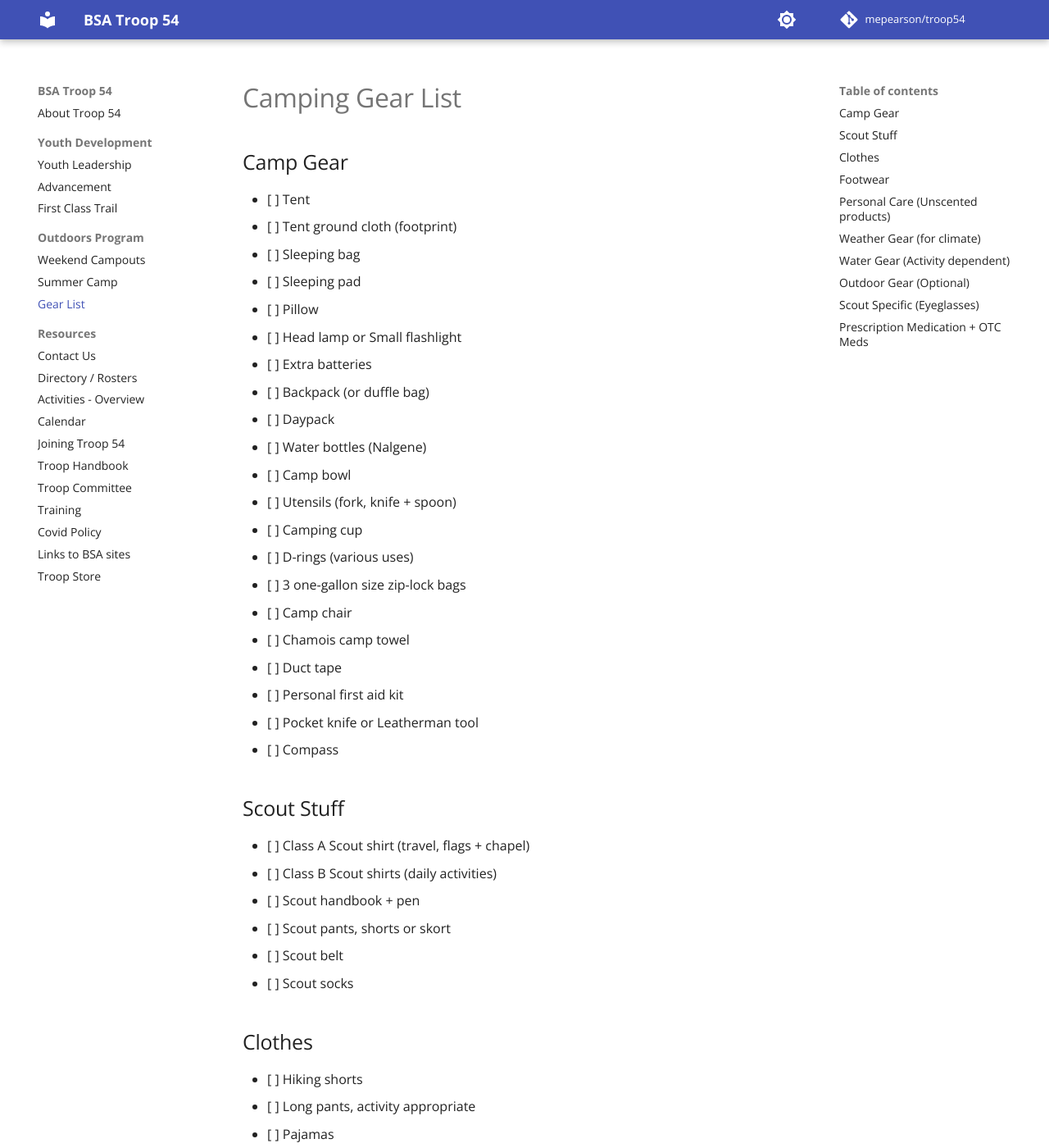
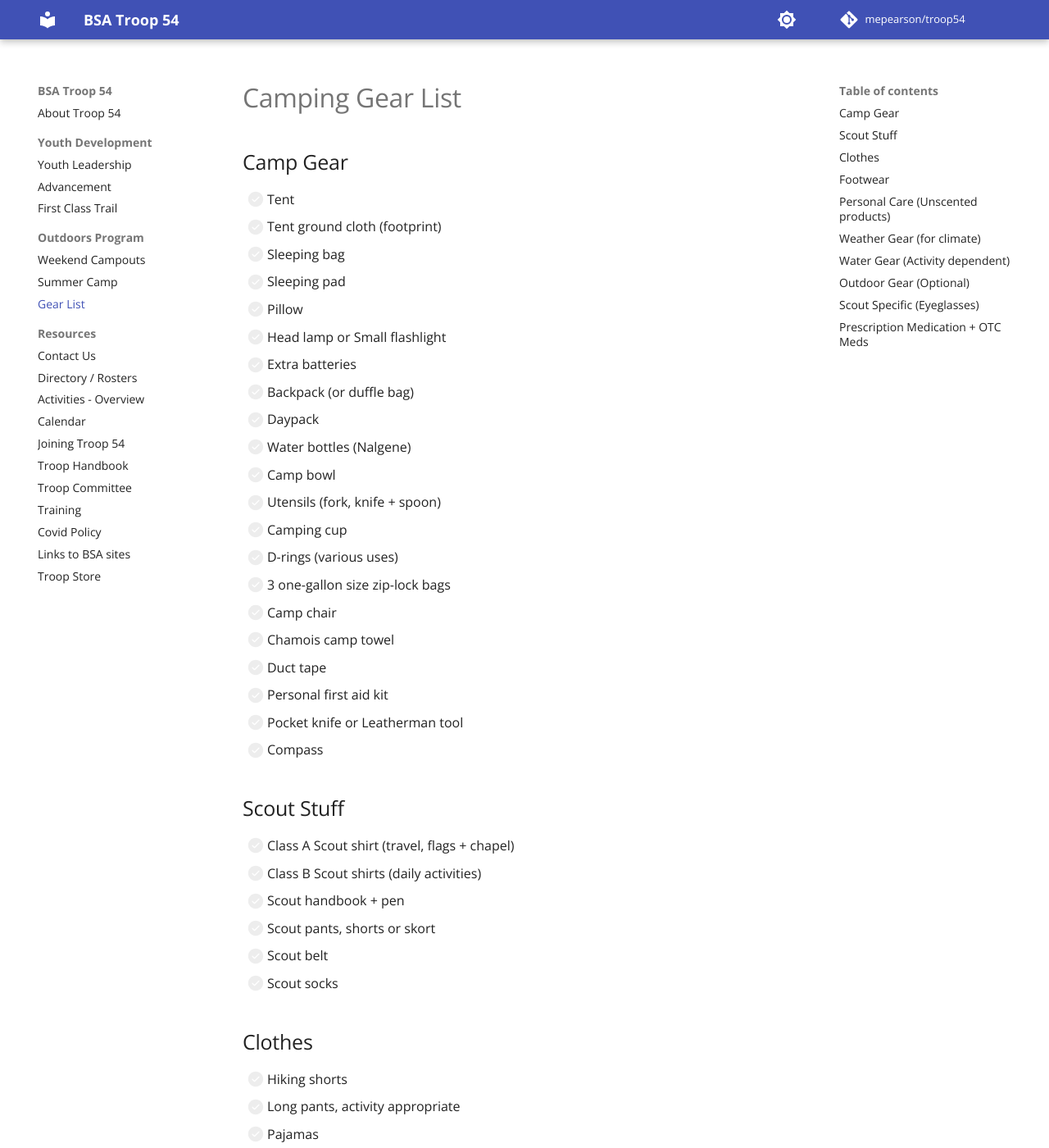
Before and after one commit to mepearson/troop54, an MkDocs documentation site: the page built from docs/camping/gearlist.md, in a window 1280 px wide and 1400 px high. Shown: the whole window at 82% size. Built offline with MkDocs 1.6.1 and Material for MkDocs 9.7.7, drawn with Linux system fonts in a browser that asks for light colours; plug-ins that fetch from the network failed and are left out; comment, search, counter and statistics services are not loaded; some of the changed text lies outside the part shown.

```diff
--- a/docs/camping/gearlist.md
+++ b/docs/camping/gearlist.md
@@ -89,4 +89,4 @@
 All prescription and OTC medicine need be in original containers with dosage instructions, placed in a
 zip-lock bag, clearly labeled with the Scout’s name, emergency contact and doctor’s contact information.
 Campout specific medical officer will retain and dispense all daily / emergency meds.
-- [ ] **Epi-pen or Asthma inhaler should stay with the Scout.**
+ **Epi-pen or Asthma inhaler should stay with the Scout.**
--- a/mkdocs.yml
+++ b/mkdocs.yml
@@ -42,6 +42,9 @@ theme:
 
 markdown_extensions:
   - attr_list
+  - def_list
+  - pymdownx.tasklist:
+      custom_checkbox: true
   - toc:
       permalink: true
       toc_depth: 3
```
Also changed, not shown: docs/bsa-links.md (+5 -5 lines).
